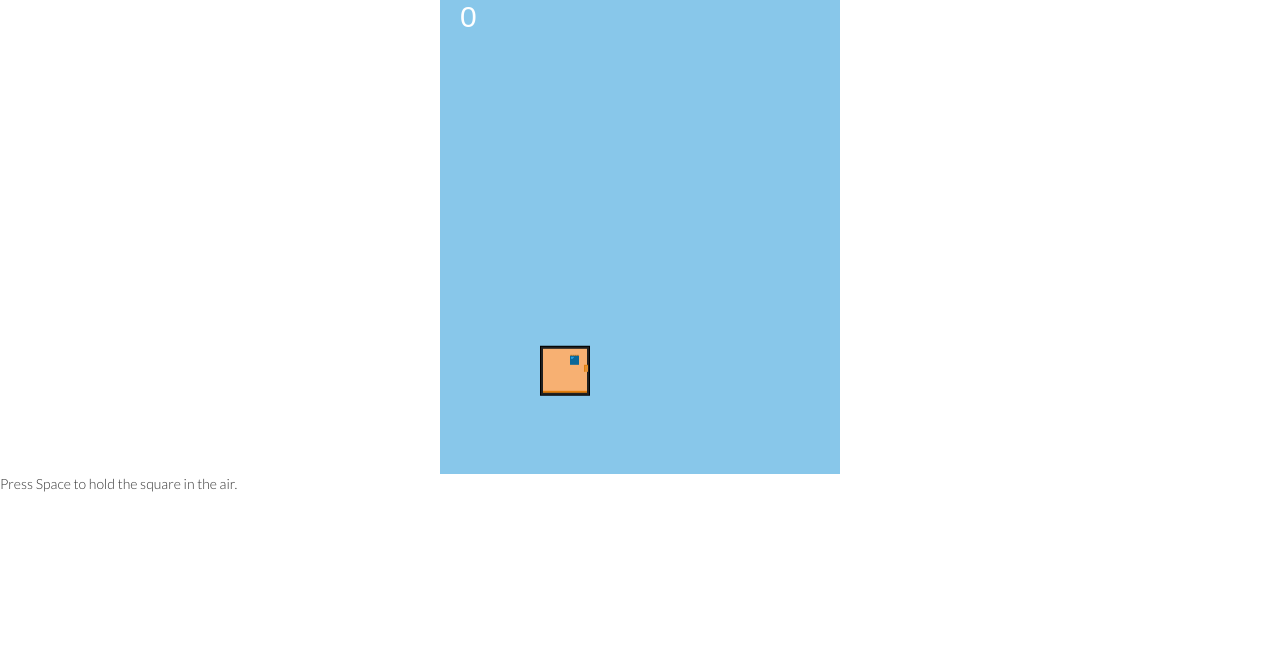
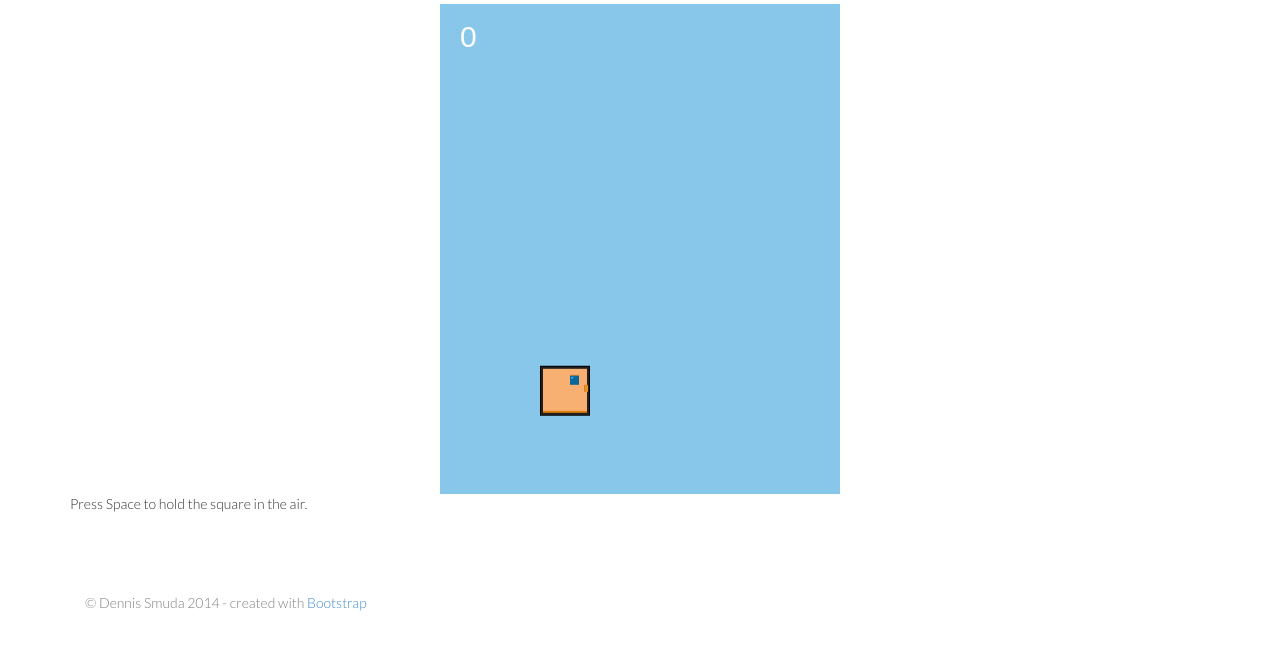
Before and after one commit to arnewinter/dennissmuda.github.io, a plain HTML site: page flappy.html in a window 1280 px wide. Shown: the part 147-800 px from the top of the page. Drawn offline with Linux system fonts and the light colour scheme.

```diff
--- a/css/styles.css
+++ b/css/styles.css
@@ -14,6 +14,10 @@
 	height: 100%;
 
 	margin: 0 auto -60px;
+}
+
+#wrapper {
+    align-content: center;
 }
 
 /* Set the fixed height of the footer here */
--- a/flappy.html
+++ b/flappy.html
@@ -72,24 +72,27 @@
     </div>
 
 
+    <!-- CONTENT STARTS HERE -->
 
 
 
+    <div class="container">
 
+      <!-- Main hero unit for a primary marketing message or call to action -->
+        <div class="hero-unit">
+            <div id="wrapper">
+                <h1>Flappy Bird Clone</h1>
+                <div id="game_div"> </div>
+                <p>Press Space to hold the square in the air.</p>
+            </div>
+        </div>
+      <div id="push"></div>
 
-
-
-
-
-
-    <div id="wrapper">
-        <h1>Flappy Bird Clone</h1>
-
-        <div id="game_div"> </div>
-
-        <p>Press Space to hold the square in the air.</p>
+      <div id="footer">
+        <div class="container">
+        <p class="credit">&copy; Dennis Smuda 2014 - created with <a href="http://www.http://getbootstrap.com/">Bootstrap</a> </p>
+      </div>
     </div>
-
 
 </body>
 
```
Also changed, not shown: games.html (+1 -2 lines).
